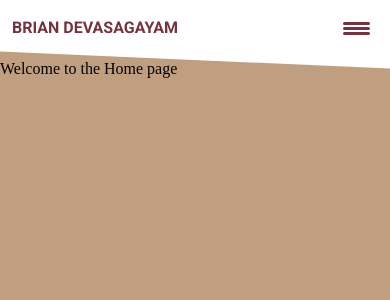
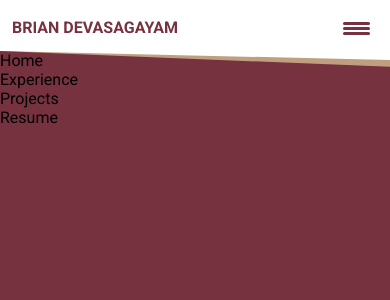
Before and after one commit to BrianDevasagayam/briandevasagayam.github.io, a Vue app: page / in a window 390 px wide. Shown: the top 300 px of the page. Built offline with nearby package versions, Linux system fonts and the light colour scheme.

Commit message:
Make nav-side-mobile background

```diff
--- a/src/components/Navigation.vue
+++ b/src/components/Navigation.vue
@@ -1,19 +1,21 @@
 <template>
   <div id="navigation">
     <div id="nav-bar-mobile">
-      <div id="ham-icon">
+      <div id="ham-icon" @click="isActive = !isActive">
         <span></span>
         <span></span>
         <span></span>
       </div>
       <div class="home"><router-link class="links" to="/">BRIAN DEVASAGAYAM</router-link></div>
     </div>
-    <div id="nav-side-mobile">
+    <div id="nav-side-mobile" :class="{ 'nav-active' : isActive }">
+      <div id="nav-side-back">
         <nav>
           <li class="side-links" v-for="routes in links" v-bind:key="routes.id">
             <router-link class="links side" :to="`${routes.page}`">{{routes.text}}</router-link>
           </li>
         </nav>
+      </div>
     </div>
     <div id="nav-bar-desktop">
       <nav>
@@ -30,6 +32,7 @@ export default {
   name: "Navigation",
   data() {
     return {
+      isActive: false,
       links: [
         {
           id: 0,
@@ -75,8 +78,24 @@ export default {
    for mobile side it should be the links and animate to take up entire screen
    background should be white? or some animated thing too
    the ham-icon should be three bars and animate into an X*/
-/* For testing */
-#nav-side-mobile,
+/* #nav-side-mobile:after {
+  content: "";
+  position: absolute;
+  left: 0;
+  bottom: 0;
+  overflow: visible;
+  width: 100%;
+  height: 250px;
+  background: red;
+  z-index: -1;
+  -webkit-transform: skewY(2.5deg);
+  -moz-transform: skewY(2.5deg);
+  -ms-transform: skewY(2.5deg);
+  -o-transform: skewY(2.5deg);
+  transform: skewY(2.5deg);
+  -webkit-backface-visibility: hidden;
+  backface-visibility: initial;
+} */
 #nav-bar-desktop {
   display: none;
 }
@@ -120,26 +139,35 @@ export default {
 li {
   list-style-type: none;
 }
-#navigation #nav-bar-mobile:before {
+#nav-bar-mobile {
   content: "";
-  position: absolute;
+  position: relative;
   left: 0;
-  bottom: 0;
+  top: 0;
   overflow: visible;
   width: 100%;
-  height: 250px;
+  height: 60px;
   background: white;
   z-index: -1;
-  -webkit-transform: skewY(2.5deg);
-  -moz-transform: skewY(2.5deg);
-  -ms-transform: skewY(2.5deg);
-  -o-transform: skewY(2.5deg);
-  transform: skewY(2.5deg);
+  -webkit-clip-path: polygon(0 0, 100% 0, 100% 100%, 0 85%);
+  -moz-clip-path: polygon(0 0, 100% 0, 100% 100%, 0 85%);
+  -ms-clip-path: polygon(0 0, 100% 0, 100% 100%, 0 85%);
+  -o-clip-path: polygon(0 0, 100% 0, 100% 100%, 0 85%);
+  clip-path: polygon(0 0, 100% 0, 100% 100%, 0 85%);
   -webkit-backface-visibility: hidden;
   backface-visibility: initial;
 }
+#nav-side-mobile {
+  width: 100vw;
+  height: calc(100vh - 51px);
+  top: 51px;
+  background-color: #76323f;
+  position: absolute;
+  clip-path: polygon(0 0, 100% 2%, 100% 100%, 0 100%);
+}
+/* Navigation Side Menu */
 /* Desktop navigation bar */
-#navigation #nav-bar-desktop:before {
+#nav-bar-desktop:before {
   content: "";
   position: absolute;
   left: 0;
```
Lines whose indentation alone changed are shown as unchanged.
